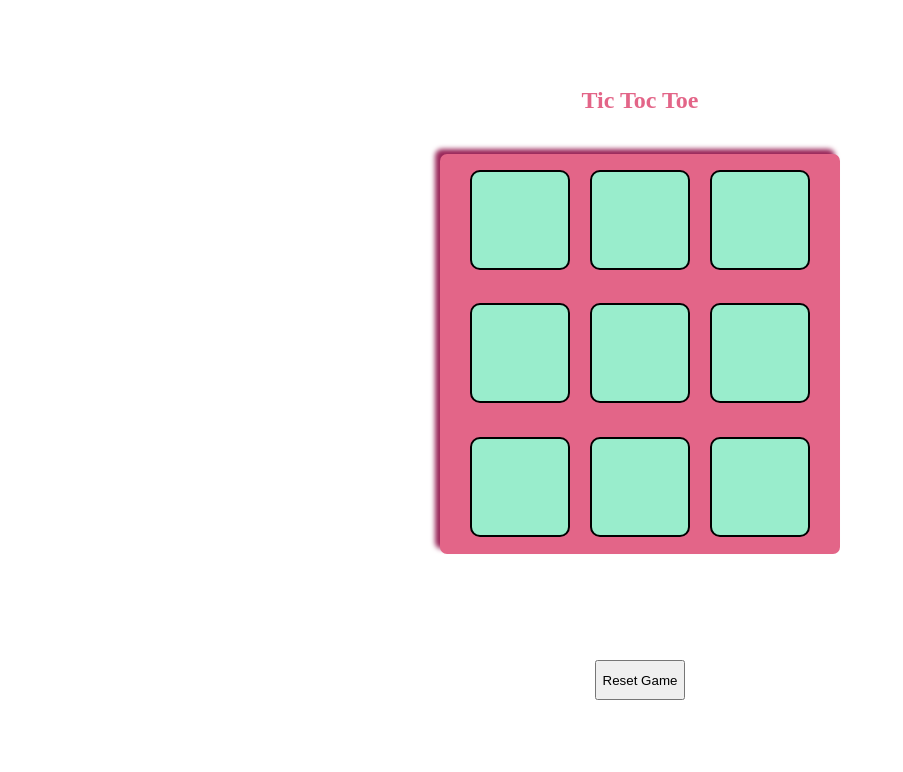
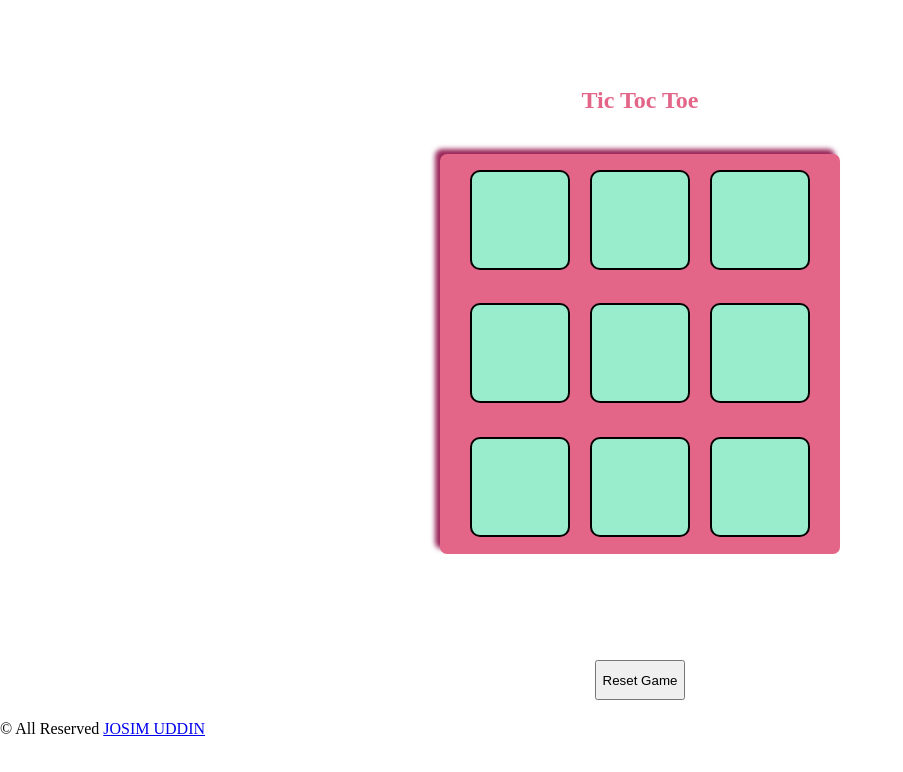
Before and after one commit to mdjosimuddin198/A-web-game-for-noob, a plain HTML site: page index.html in a window 1280 px wide. Shown: the whole page, without its empty margins (0-903 px from the left). Drawn offline with Linux system fonts and the light colour scheme.

Commit message:
Update index.html

```diff
--- a/index.html
+++ b/index.html
@@ -37,7 +37,9 @@
     </section>
 
     <button id="reset">Reset Game</button>
+     &copy; All Reserved <a href="https://www.facebook.com/mdjosimuddin198?mibextid=kFxxJD"> JOSIM UDDIN </a>
     <script src="script.js"></script>
+
 </body>
 
 </html>
```
